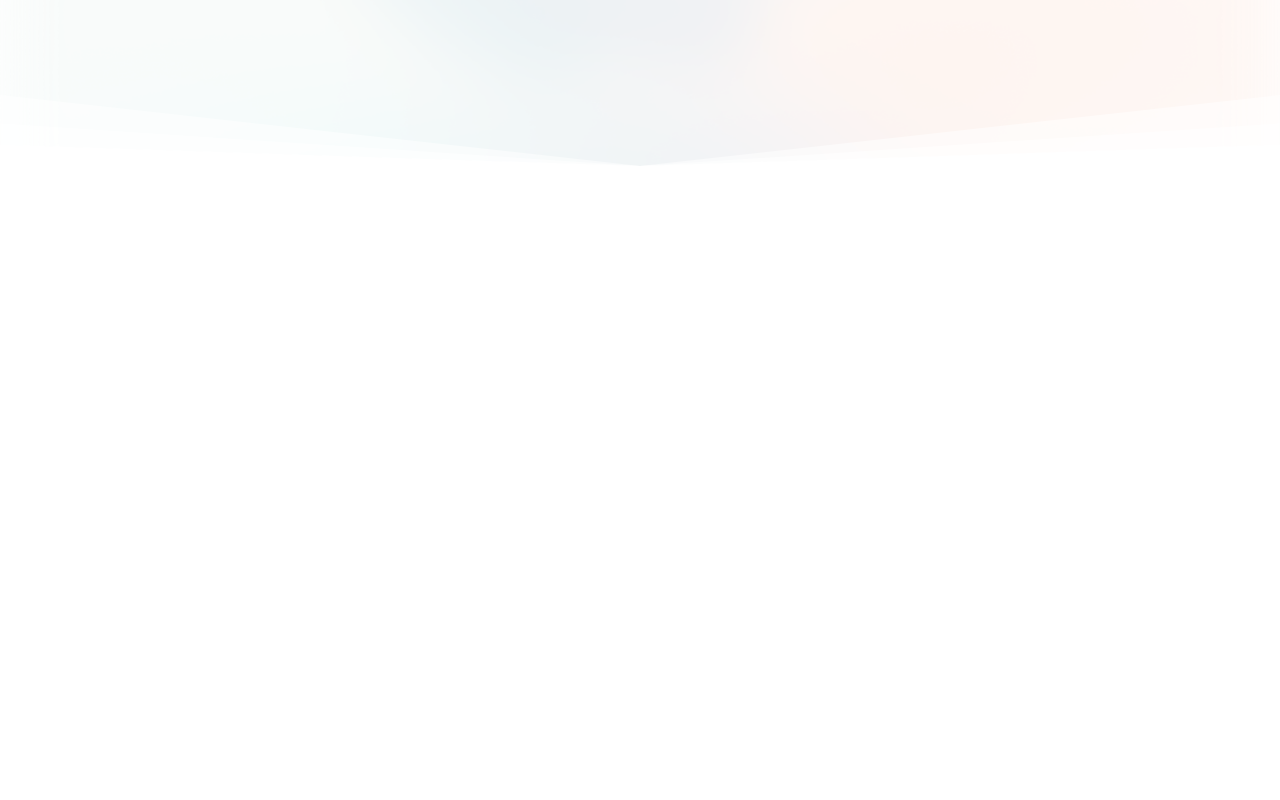
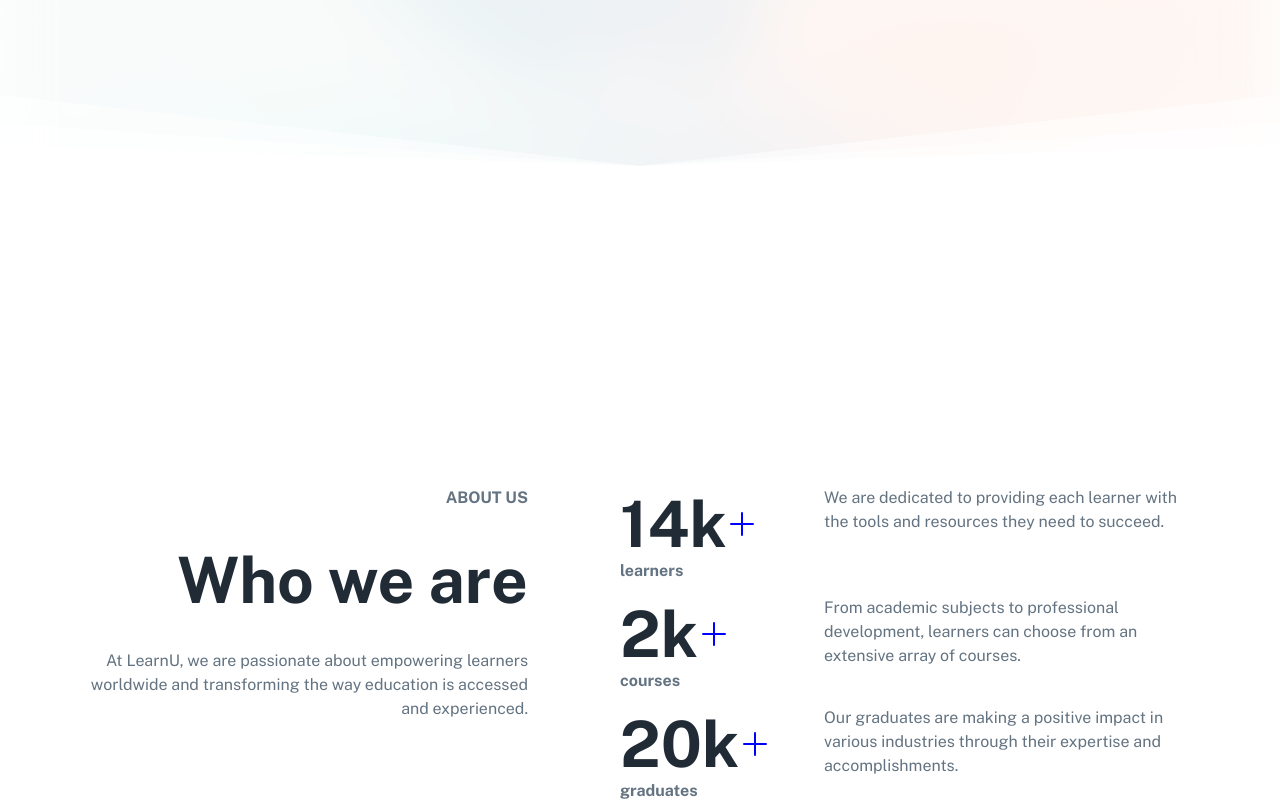
Before and after one commit to natallyriqueto/learnu, a React (Vite) app: page / in a window 1280 px wide. Shown: the part 781-1581 px from the top of the page. Before the commit the page ends 947 px from the top, so only its background shows below. Built offline with nearby package versions, Linux system fonts and the light colour scheme.

Commit message:
add component about us

```diff
--- a/package.json
+++ b/package.json
@@ -13,6 +13,7 @@
     "phosphor-react": "^1.4.1",
     "react": "^18.2.0",
     "react-dom": "^18.2.0",
+    "react-youtube": "^10.1.0",
     "styled-components": "^6.0.2"
   },
   "devDependencies": {
--- /dev/null
+++ b/src/components/About/index.tsx
@@ -0,0 +1,80 @@
+import { Plus } from 'phosphor-react';
+import YouTube from 'react-youtube';
+import {
+  AboutContainer,
+  GridItem,
+  Number,
+  AboutIntroduction,
+  GridContainer,
+  VideoContent,
+  AboutContent
+} from './styles';
+
+export function About() {
+
+  const opts =  {
+    height: '500',
+    width: '700',
+  };
+
+  const videoId = 'gjTKmwjGats';
+
+  return (
+    <AboutContainer>
+
+      <VideoContent>
+        <YouTube videoId={videoId} opts={opts} />
+      </VideoContent>
+
+      <AboutContent>
+
+        <AboutIntroduction>
+          <p>about us</p>
+          <h1>Who we are</h1>
+          <p>At LearnU, we are passionate about empowering learners worldwide and transforming the way education is accessed and experienced.</p>
+        </AboutIntroduction>
+
+        <GridContainer>
+
+          <GridItem>
+            <Number>
+              <h1>14k</h1>
+              <Plus size={32} color='blue'/>
+            </Number>
+            <strong>learners</strong>
+          </GridItem>
+
+          <GridItem>
+            <p>We are dedicated to providing each learner with the tools and resources they need to succeed.</p>
+          </GridItem>
+
+          <GridItem>
+            <Number>
+              <h1>2k</h1>
+              <Plus size={32} color='blue'/>
+            </Number>
+            <strong>courses</strong>
+          </GridItem>
+
+          <GridItem>
+            <p>From academic subjects to professional development, learners can choose from an extensive array of courses.</p>
+          </GridItem>
+
+          <GridItem>
+            <Number>
+              <h1>20k</h1>
+              <Plus size={32} color='blue'/>
+            </Number>
+            <strong>graduates</strong>
+          </GridItem>
+
+          <GridItem>
+            <p>Our graduates are making a positive impact in various industries through their expertise and accomplishments.</p>
+          </GridItem>
+
+        </GridContainer>
+
+      </AboutContent>
+    </AboutContainer>
+  );
+}
--- /dev/null
+++ b/src/components/About/styles.ts
@@ -0,0 +1,65 @@
+import styled from 'styled-components';
+
+export const AboutContainer = styled.section`
+    display: flex;
+    flex-direction: column;
+    justify-content: center;
+    align-items: center;
+
+    max-width: 1440px;
+    margin: 0 auto;
+    padding: 0 5rem;
+`;
+
+export const VideoContent = styled.div`
+    padding: 10rem;
+`;
+
+export const AboutContent = styled.div`
+    display: flex;
+    justify-content: space-between;
+    gap: 2rem;
+
+    @media (max-width: 1200px) {
+        flex-direction: column;
+        align-items: center;
+    }
+`;
+
+export const AboutIntroduction = styled.div`
+    display: flex;
+    flex-direction: column;
+    gap: 2rem;
+    flex-wrap: wrap;
+
+    text-align: right;
+    flex: 0 1 40%;
+
+    p:first-child {
+        font-weight: 700;
+        text-transform: uppercase;
+    }
+
+    @media (max-width: 1200px) {
+        text-align: left;
+        gap: 1rem;
+    }
+`;
+
+export const GridContainer = styled.div`
+    flex: 0 1 36.25rem;
+    display: grid;
+    grid-template-columns: 1fr 2fr;
+    gap: 1rem;
+`;
+
+export const GridItem = styled.div`
+    strong {
+        color: ${props => props.theme.text['secondary']};
+    }
+`;
+
+export const Number = styled.div`
+    display: flex;
+    align-items: center;
+`;
--- a/src/components/Hero/index.tsx
+++ b/src/components/Hero/index.tsx
@@ -1,8 +1,8 @@
-import { PlayCircle } from "phosphor-react";
-import { HeroContainer, TextContent, HeroContent, HeroFooter } from "./styles";
-import videoImg from "../../assets/videoTutorial.png";
-import polygonLeft from "../../assets/polygonLeft.svg";
-import polygonRight from "../../assets/polygonRight.svg";
+import { PlayCircle } from 'phosphor-react';
+import { HeroContainer, TextContent, HeroContent, HeroFooter } from './styles';
+import videoImg from '../../assets/videoTutorial.png';
+import polygonLeft from '../../assets/polygonLeft.svg';
+import polygonRight from '../../assets/polygonRight.svg';
 
 export function Hero() {
   return (
@@ -10,7 +10,7 @@
       <HeroContent>
 
         <TextContent>
-                    <p>WELCOME</p>
+          <p>welcome</p>
           <h1>The Power of Education</h1>
           <p>Are you in search of an innovative solution to empower learners across the globe and ensure equal access to education? </p>
           <div>
--- a/src/components/Hero/styles.ts
+++ b/src/components/Hero/styles.ts
@@ -1,5 +1,5 @@
-import styled from "styled-components";
-import heroBg from "../../assets/heroBackground.png";
+import styled from 'styled-components';
+import heroBg from '../../assets/heroBackground.png';
 
 export const HeroContainer = styled.section`
     background-image: url(${heroBg});
@@ -9,7 +9,7 @@
 
 export const HeroContent = styled.div`
     max-width: 1440px;
-    height: 50rem;
+    min-height: 50rem;
 
     margin: 0 auto;
     padding: 0 5rem;
@@ -24,12 +24,11 @@
     }
 
     @media (max-width: 1200px) {
-        height: 70rem;
-
         flex-direction: column;
         align-items: center;
         justify-content: center;
         gap: 5rem;
+        padding-top: 5rem;
 
         img {
             width: 60%;
@@ -69,20 +68,12 @@
         font-weight: bold;
         padding: 0.5rem 0.6875rem;
         border-radius: 6px;
-        background: ${props => props.theme["gray-800"]};
-        color: ${props => props.theme.text["tertiary"]};
-    }
-
-    h1 {
-        font-size: 4rem;
-    }
-
-    p {
-        color: ${props => props.theme.text["secondary"]};
-        line-height: 1.5;
+        background: ${props => props.theme['gray-800']};
+        color: ${props => props.theme.text['tertiary']};
     }
 
     p:first-child {
+        text-transform: uppercase;
         font-weight: 700;
     }
 `;
--- a/src/pages/Home/index.tsx
+++ b/src/pages/Home/index.tsx
@@ -1,11 +1,13 @@
-import { Hero } from "../../components/Hero";
-import { HomeContainer } from "./styles";
+import { About } from '../../components/About';
+import { Hero } from '../../components/Hero';
+import { HomeContainer } from './styles';
 
 export function Home() {
 
-    return (
-        <HomeContainer>
-            <Hero />
-        </HomeContainer>
-    );
+  return (
+    <HomeContainer>
+      <Hero />
+      <About />
+    </HomeContainer>
+  );
 }
--- a/src/pages/Home/styles.ts
+++ b/src/pages/Home/styles.ts
@@ -1,3 +1,4 @@
-import styled from "styled-components";
+import styled from 'styled-components';
 
-export const HomeContainer = styled.div``;
+export const HomeContainer = styled.div`
+`;
--- a/src/styles/global.ts
+++ b/src/styles/global.ts
@@ -1,4 +1,4 @@
-import { createGlobalStyle } from "styled-components";
+import { createGlobalStyle } from 'styled-components';
 
 export const GlobalStyle = createGlobalStyle`
     * {
@@ -12,13 +12,26 @@
     }
 
     body {
-        color: ${props => props.theme.text["primary"]};
+        color: ${props => props.theme.text['primary']};
         -webkit-font-smoothing: antialiased;
+    }
+
+    h1 {
+        font-size: 4rem;
+    }
+
+    p {
+        color: ${props => props.theme.text['secondary']};
+        line-height: 1.5;
     }
 
     @media (max-width: 768px) {
         html {
             font-size: 87%;
         }
+
+        h1 {
+            font-size: 3rem;
+        }
     }
 `;
```
Also changed, not shown: src/components/Header/styles.ts (+5 -5 lines), src/styles/themes/defaultTheme.ts (+28 -28 lines), .eslintrc.cjs, .eslintrc.json, 1 other file (tests, documents, lock files or other folders). Lines whose indentation alone changed are shown as unchanged.
